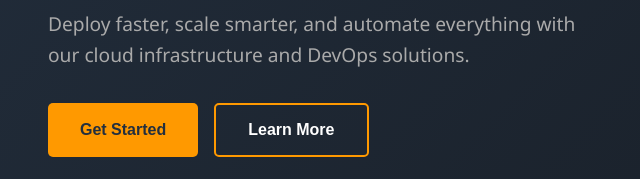
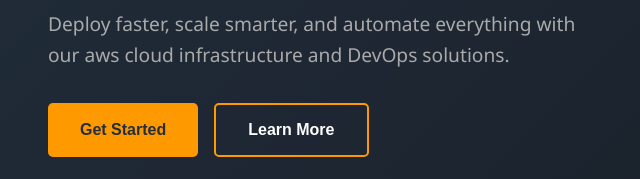
Before and after one commit to samarthfunde/Static_Website_Jenkins, a plain HTML site: page index.html in a window 1280 px wide. Shown: the part 426-605 px from the top of the page, 16-656 px from the left. Drawn offline with Linux system fonts and the light colour scheme.

Commit message:
Update index.html

```diff
--- a/index.html
+++ b/index.html
@@ -23,7 +23,7 @@
         <div class="hero-content">
             <div class="hero-text">
                 <h1>Scale Your Business with <span class="highlight">AWS and DevOps</span></h1>
-                <p>Deploy faster, scale smarter, and automate everything with our cloud infrastructure and DevOps solutions.</p>
+                <p>Deploy faster, scale smarter, and automate everything with our aws cloud infrastructure and DevOps solutions.</p>
                 <div class="cta-buttons">
                     <button class="btn btn-primary">Get Started</button>
                     <button class="btn btn-secondary">Learn More</button>
```
